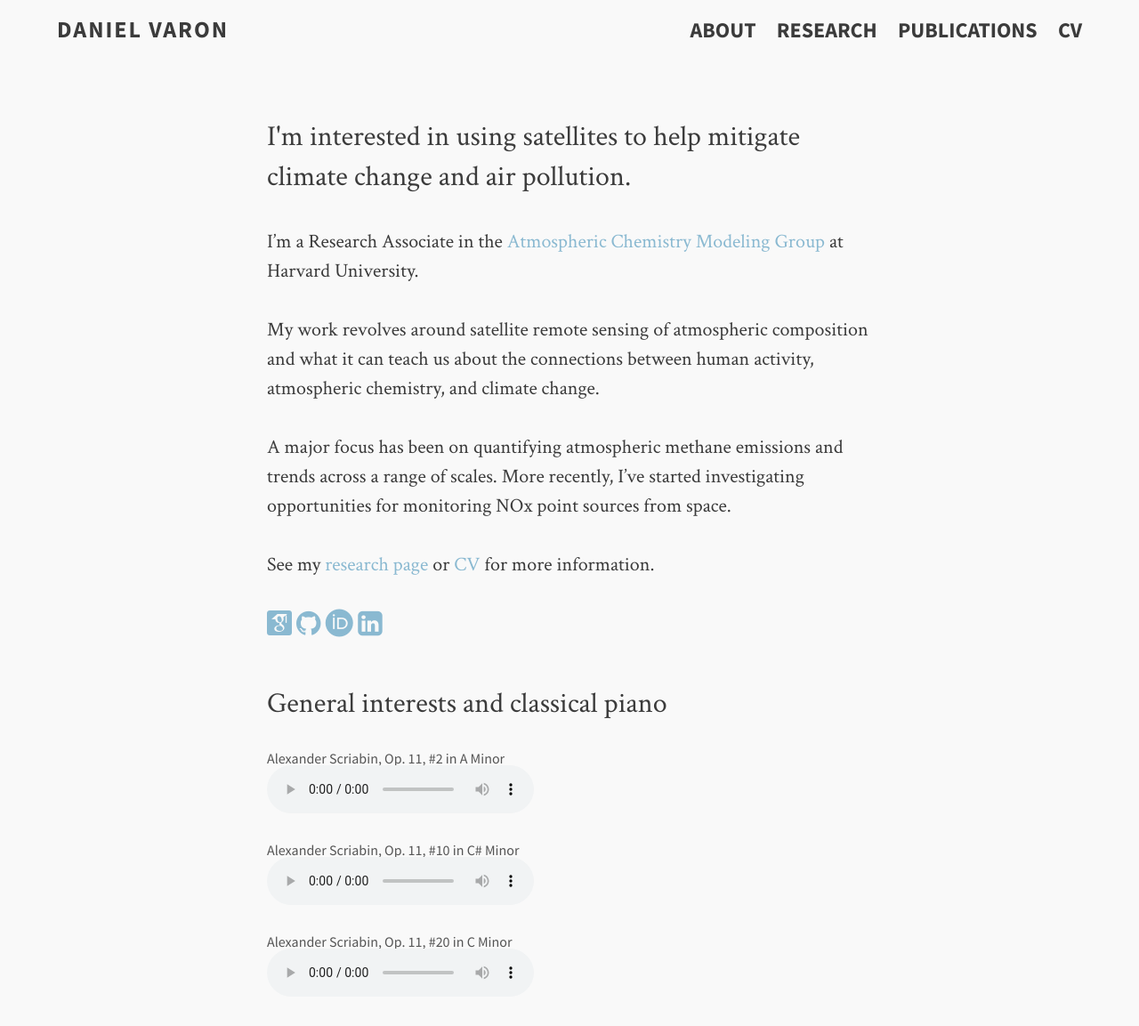
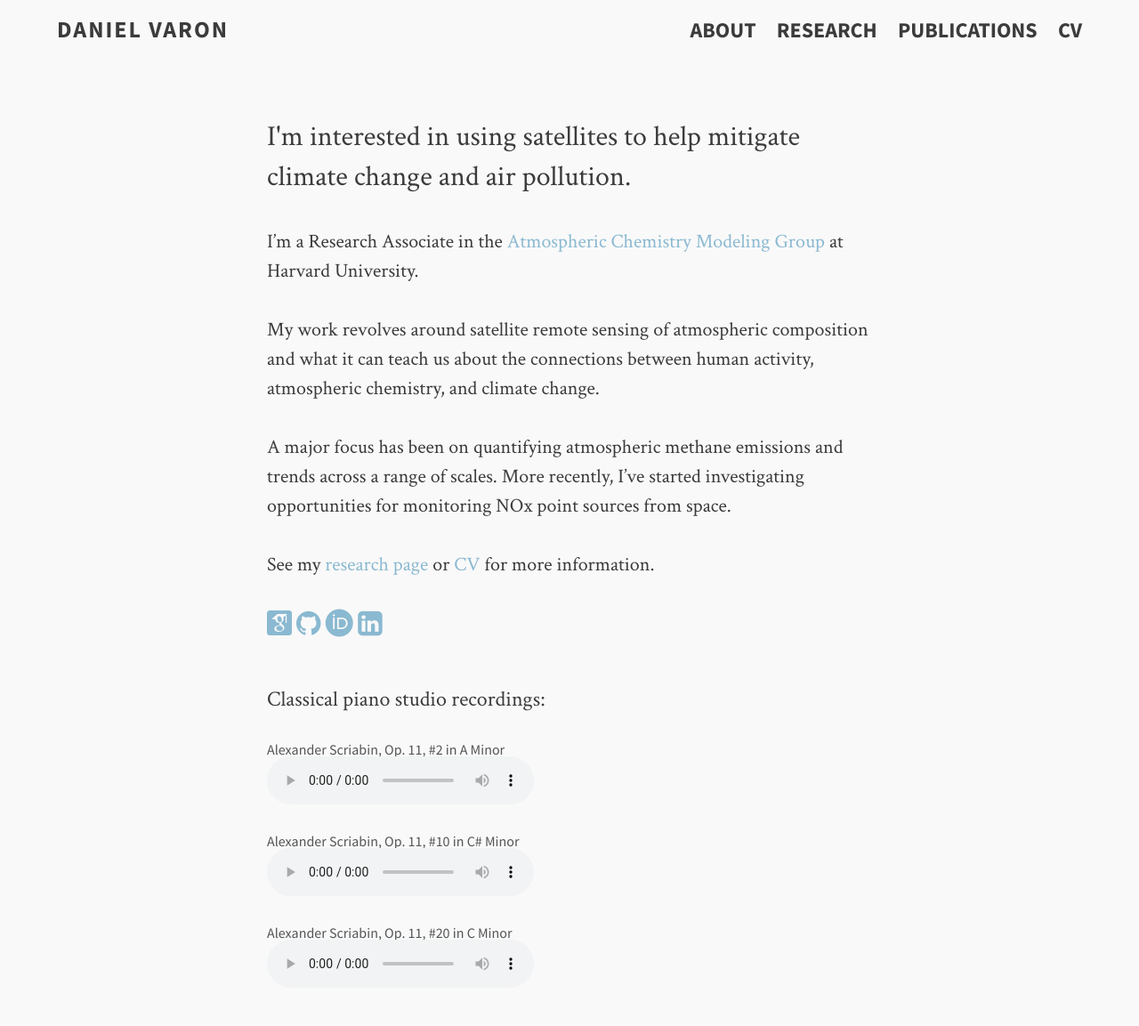
Before and after one commit to djvaron/djvaron.github.io, a Jekyll site: the page built from about.md, in a window 1280 px wide. Shown: the whole page at 89% size. Built offline with Jekyll 4.4.1, drawn with Linux system fonts in a browser that asks for light colours; some web fonts are replaced.

Commit message:
small update to about page

```diff
--- a/about.md
+++ b/about.md
@@ -27,7 +27,7 @@ See my <a href="{{ site.url }}/research">research page</a> or <a href="{{ site.u
    class="social-icon si-rounded si-small si-linkedin" target="_blank">
    <i class="fa fa-linkedin-square" style="font-size:32px"></i></a>
 
-### General interests and classical piano
+#### Classical piano studio recordings:
 
 <figure>
   <figcaption>Alexander Scriabin, Op. 11, #2 in A Minor</figcaption>
```
